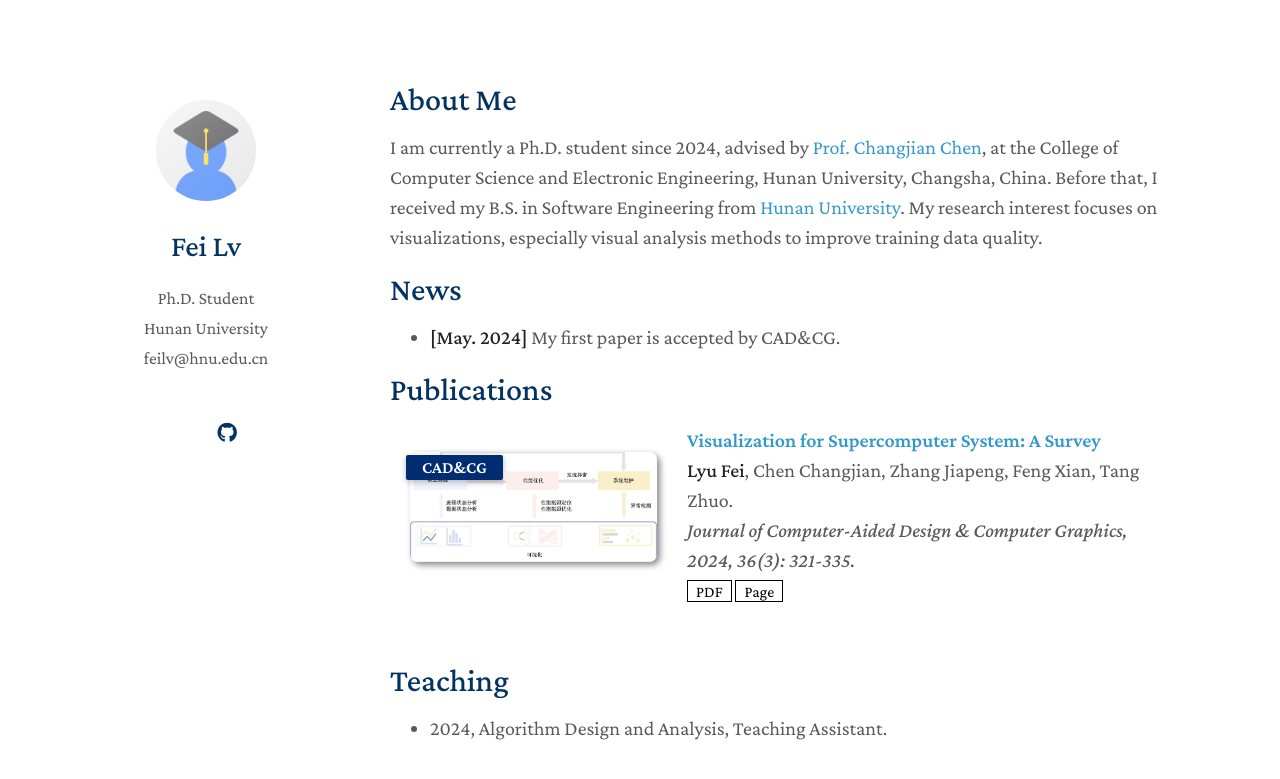
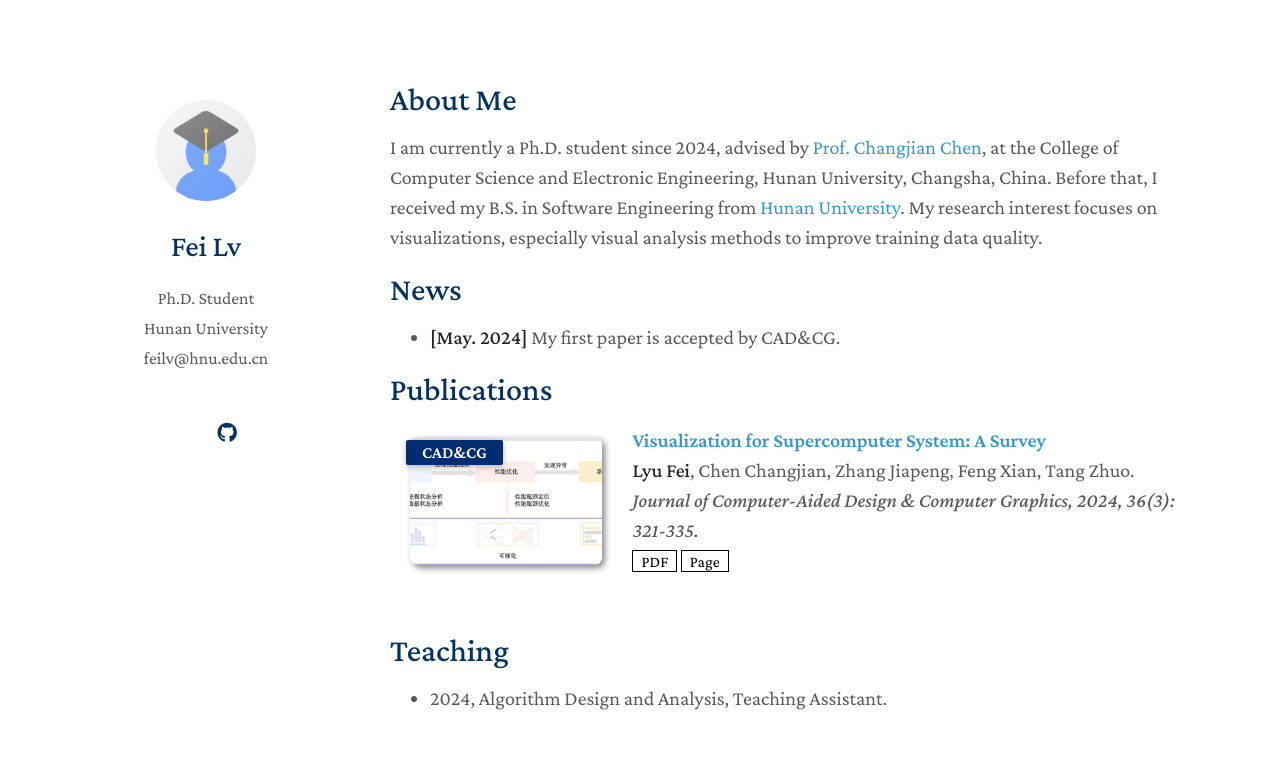
Before and after one commit to feilvvl/feilvvl.github.io, a Jekyll site: the page built from index.md, in a window 1280 px wide. Shown: the top 779 px of the page. Built offline with Jekyll 4.4.1, drawn with Linux system fonts in a browser that asks for light colours; a style sheet for code colours, icons or effects is not loaded; our own code applies the rules of GitHub Pages for plain Markdown files.

Commit message:
Update publications.md

```diff
--- a/_includes/publications.md
+++ b/_includes/publications.md
@@ -9,7 +9,7 @@
 <div class="pub-row">
   <div class="col-sm-3 abbr" style="position: relative; padding-right: 15px; padding-left: 15px;">
     {% if link.image %}
-    <img src="{{ link.image }}" class="teaser img-fluid z-depth-1" style="width: 400px; height: 110px;">
+    <img src="{{ link.image }}" class="teaser img-fluid z-depth-1" style="width: 100%; height: 100%;">
     {% if link.conference_short %}
     <abbr class="badge">{{ link.conference_short }}</abbr>
     {% endif %}
```
